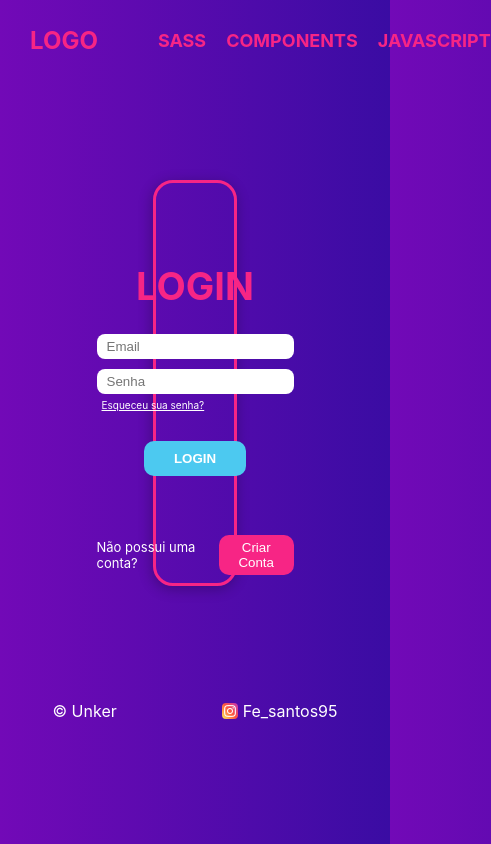
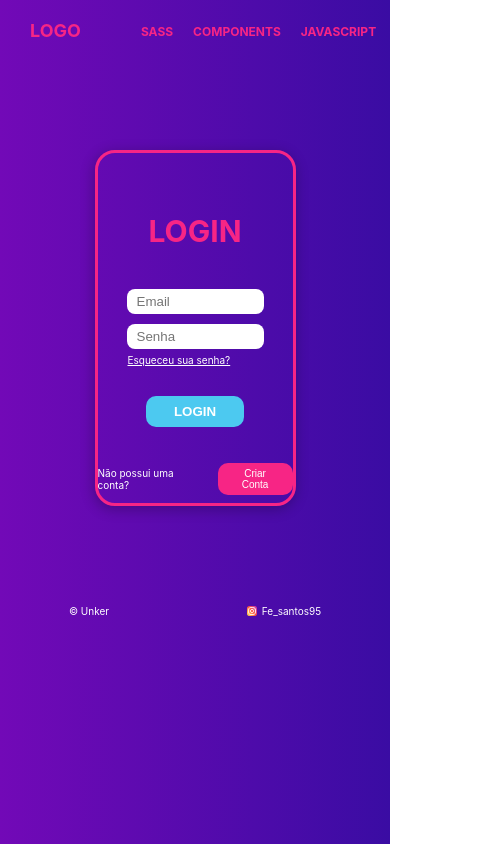
Before and after one commit to Fesantos12/Tela-Login-ReactJS, a React (Create React App) app in the folder tela-login/: page / in a window 390 px wide. Shown: the whole page, 491 px wide, since content can reach past the window. Built offline with nearby package versions, Linux system fonts and the light colour scheme.

Commit message:
Responsividade feita

```diff
--- a/tela-login/public/index.html
+++ b/tela-login/public/index.html
@@ -1,5 +1,5 @@
 <!DOCTYPE html>
-<html lang="en">
+<html lang="pt-br">
   <head>
     <meta charset="utf-8" />
     <link rel="icon" href="%PUBLIC_URL%/favicon.ico" />
@@ -24,7 +24,7 @@
       work correctly both with client-side routing and a non-root public URL.
       Learn how to configure a non-root public URL by running `npm run build`.
     -->
-    <title>React App</title>
+    <title>Login</title>
     <link rel="preconnect" href="https://fonts.googleapis.com">
     <link rel="preconnect" href="https://fonts.gstatic.com" crossorigin>
     <link href="https://fonts.googleapis.com/css2?family=Roboto&display=swap" rel="stylesheet">
--- a/tela-login/src/components/Footer.css
+++ b/tela-login/src/components/Footer.css
@@ -21,3 +21,42 @@
 .Insta a {
     margin-left: 5px;
 }
+
+/* Responsividade */
+
+@media(max-width: 1024px) {
+    .Container {
+        margin-top: 50px;
+    }
+}
+
+@media(max-width: 768px) {
+    .Container {
+        margin-top: 110px;
+    }
+
+    .Container a {
+        font-size: 10px;
+    }
+
+    .Insta img {
+        width: 10px;
+        height: 10px;
+    }
+
+    .Insta a {
+        font-size: 10px;
+    }
+}
+
+@media(max-width: 426px) {
+    .Container {
+        margin-top: 80px;
+    }
+}
+
+@media(max-width: 376px) {
+    .Container {
+        margin-top: 80px;
+    }
+}
--- a/tela-login/src/components/Header.css
+++ b/tela-login/src/components/Header.css
@@ -40,3 +40,29 @@
 .HeaderUl a:hover {
     color: #4CC9F0;
 }
+
+/* Responsividade */
+
+@media(max-width: 768px) {
+    .Header-Container {
+        height: 60px;
+    }
+
+    .Logo {
+        font-size: 18px;
+    }
+
+    .HeaderUl a {
+        font-size: 12px;
+    }
+}
+
+@media(max-width: 330px) {
+    .HeaderUl {
+        margin-left: -40px;
+    }
+
+    .Logo {
+        padding-left: 20px;
+    }
+}
--- a/tela-login/src/components/Login.css
+++ b/tela-login/src/components/Login.css
@@ -99,3 +99,117 @@
     background-color: #F72585;
     color: white;
 }
+
+/* Responsividade */
+
+@media(max-width: 1024px) {
+    .LoginContainer {
+        width: 30%;
+        margin-top: 70px;
+    }
+}
+
+@media(max-width: 768px) {
+    .LoginContainer {
+        width: 35%;
+        height: 350px;
+        margin-top: 90px;
+    }
+
+    .LoginContainer h1 {
+        margin-top: 60px;
+        margin-bottom: 40px;
+        font-size: 30px;
+    }
+
+    #Email {
+        width: 60%;
+        margin-left: auto;
+        margin-right: auto;
+        padding: 5px 10px;
+        margin-bottom: 10px;
+        border: none;
+        border-radius: 8px;
+    }
+
+    #password {
+        width: 60%;
+        padding: 5px 10px;
+        margin-left: auto;
+        margin-right: auto;
+        margin-bottom: 5px;
+        border: none;
+        border-radius: 8px;
+    }
+
+    .RememberForgot a {
+        font-size: 10px;
+        color: white;
+        margin-left: 40px;
+        margin-right: auto;
+    }
+
+    .Button {
+        padding: 8px 28px;
+        margin-top: 20px;
+    }
+
+    .Button:hover {
+        padding: 8px 28px;
+        font-size: 14px;
+    }
+
+    .CriarConta {
+        margin-top: 30px;
+    }
+}
+
+@media(max-width: 426px) {
+    .LoginContainer {
+        width: 50%;
+        height: 350px;
+    }
+
+    .RememberForgot a {
+        margin-left: 30px;
+    }
+
+    .CriarConta {
+        margin-top: 30px;
+    }
+
+    .CriarConta p {
+        font-size: 10px;
+    }
+
+    .CriarConta button {
+        padding: 5px 12px;
+        font-size: 10px;
+        margin-left: 10px;
+    }
+}
+
+@media(max-width: 376px) {
+    .LoginContainer {
+        width: 65%;
+        height: 350px;
+    }
+
+    .RememberForgot a {
+        margin-left: 30px;
+    }
+
+    .CriarConta {
+        margin-top: 30px;
+    }
+
+    .CriarConta p {
+        font-size: 10px;
+    }
+
+    .CriarConta button {
+        padding: 5px 12px;
+        font-size: 10px;
+        margin-left: 10px;
+    }
+}
--- a/tela-login/src/index.css
+++ b/tela-login/src/index.css
@@ -1,6 +1,7 @@
 body {
   margin: 0;
   padding: 0;
+  height: 100vh;
   box-sizing: border-box;
   font-family: -apple-system, 'Roboto', sans-serif, BlinkMacSystemFont, 'Segoe UI', 'Roboto', 'Oxygen',
     'Ubuntu', 'Cantarell', 'Fira Sans', 'Droid Sans', 'Helvetica Neue',
```
